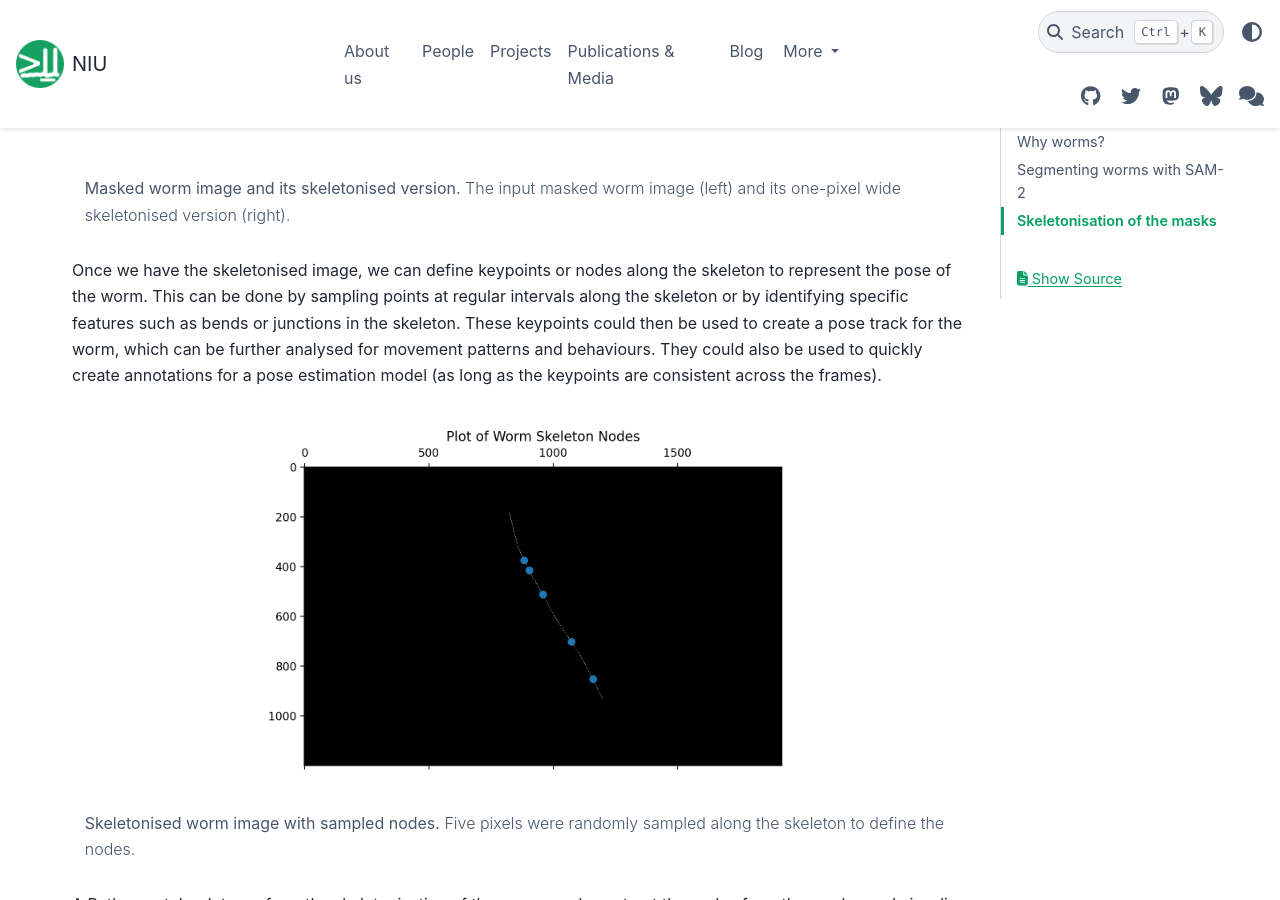
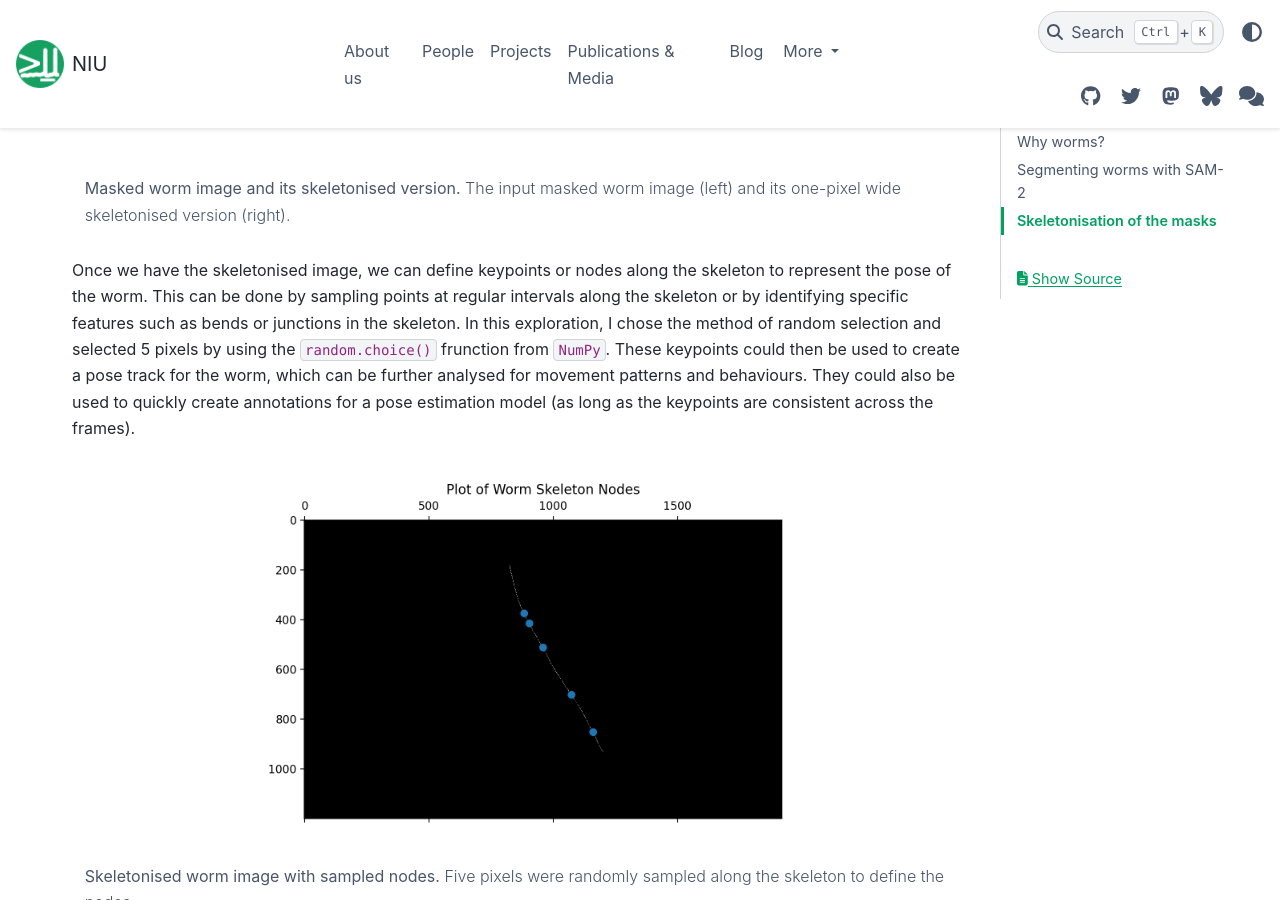
Before and after one commit to neuroinformatics-unit/neuroinformatics-unit.github.io, a Sphinx documentation site: the page built from docs/source/blog/sam2.md, in a window 1280 px wide and 900 px high, scrolled down 4703 px. Built offline with Sphinx 7.4.7 and the PyData theme 0.15.4, drawn with Linux system fonts in a browser that asks for light colours; nearby versions of some CDN libraries.

Commit message:
add node selction method

````diff
--- a/docs/source/blog/sam2.md
+++ b/docs/source/blog/sam2.md
@@ -161,7 +161,7 @@ As an example, let's look at the following image of a worm mask and its skeleton
 **Masked worm image and its skeletonised version.** The input masked worm image (left) and its one-pixel wide skeletonised version (right).
 ```
 
-Once we have the skeletonised image, we can define keypoints or nodes along the skeleton to represent the pose of the worm. This can be done by sampling points at regular intervals along the skeleton or by identifying specific features such as bends or junctions in the skeleton. These keypoints could then be used to create a pose track for the worm, which can be further analysed for movement patterns and behaviours. They could also be used to quickly create annotations for a pose estimation model (as long as the keypoints are consistent across the frames).
+Once we have the skeletonised image, we can define keypoints or nodes along the skeleton to represent the pose of the worm. This can be done by sampling points at regular intervals along the skeleton or by identifying specific features such as bends or junctions in the skeleton. In this exploration, I chose the method of random selection and selected 5 pixels by using the `random.choice()` frunction from `NumPy`. These keypoints could then be used to create a pose track for the worm, which can be further analysed for movement patterns and behaviours. They could also be used to quickly create annotations for a pose estimation model (as long as the keypoints are consistent across the frames).
 
 ```{figure} /_static/blog_images/sam2/output_skeleton_and_node_images/EGCG5_40_2018_10_19_Mask_skeleton_and_nodes.png
 :align: center
````
